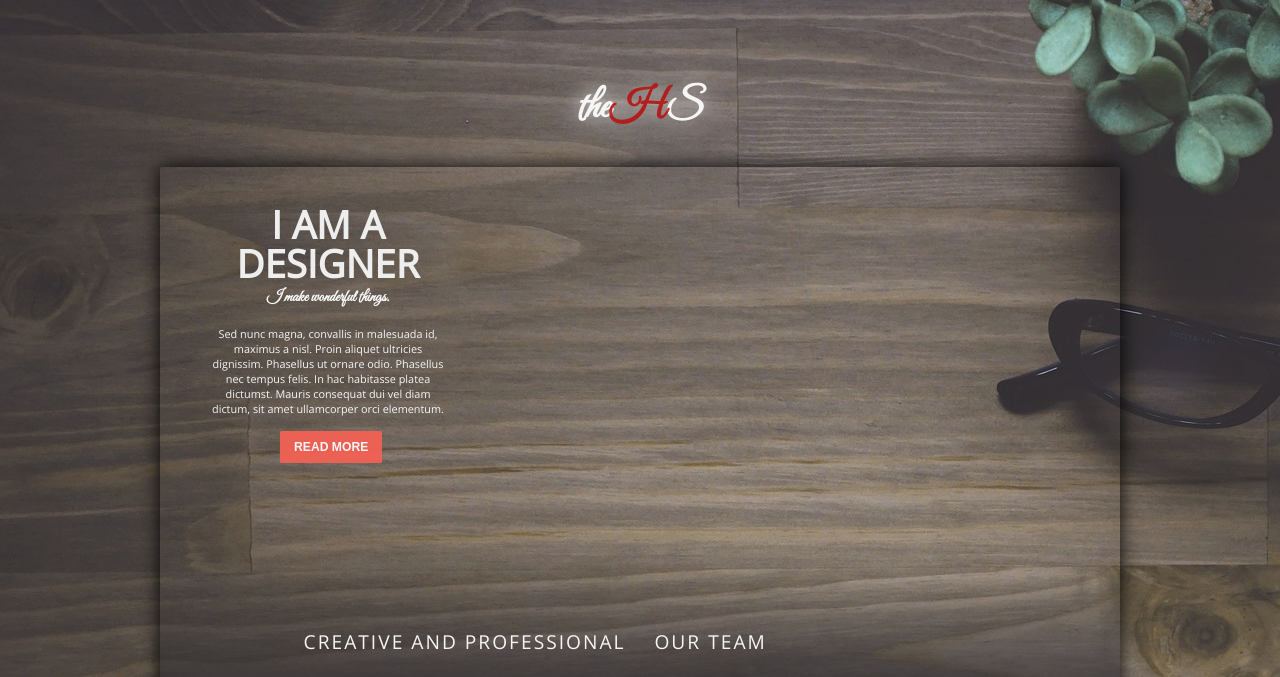
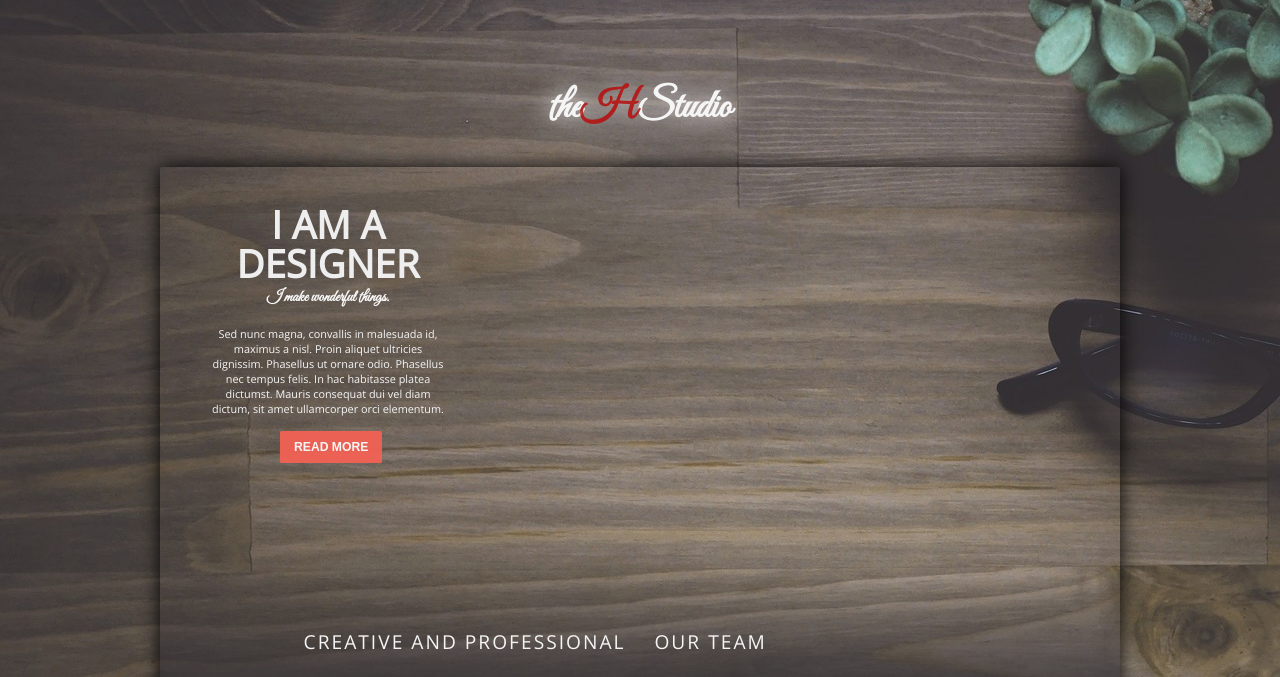
Before and after one commit to hg19960/portfolio-template-one, a plain HTML site: page index.html in a window 1280 px wide. Shown: the part 58-735 px from the top of the page. Drawn offline with nearby package versions, Linux system fonts and the light colour scheme.

Commit message:
screen-layout-adjustments

```diff
--- a/index.html
+++ b/index.html
@@ -42,7 +42,7 @@
 			<div id="bg-two"></div>
 			<div id="bg-three"></div>
 		</section>
-		<h2>the<b>H</b>S</h2>
+		<h2>the<b>H</b>Studio</h2>
 		<section id="front-container">
 			<div id="part-one">
 				<h1><b>I AM A DESIGNER</b></h1>
```
